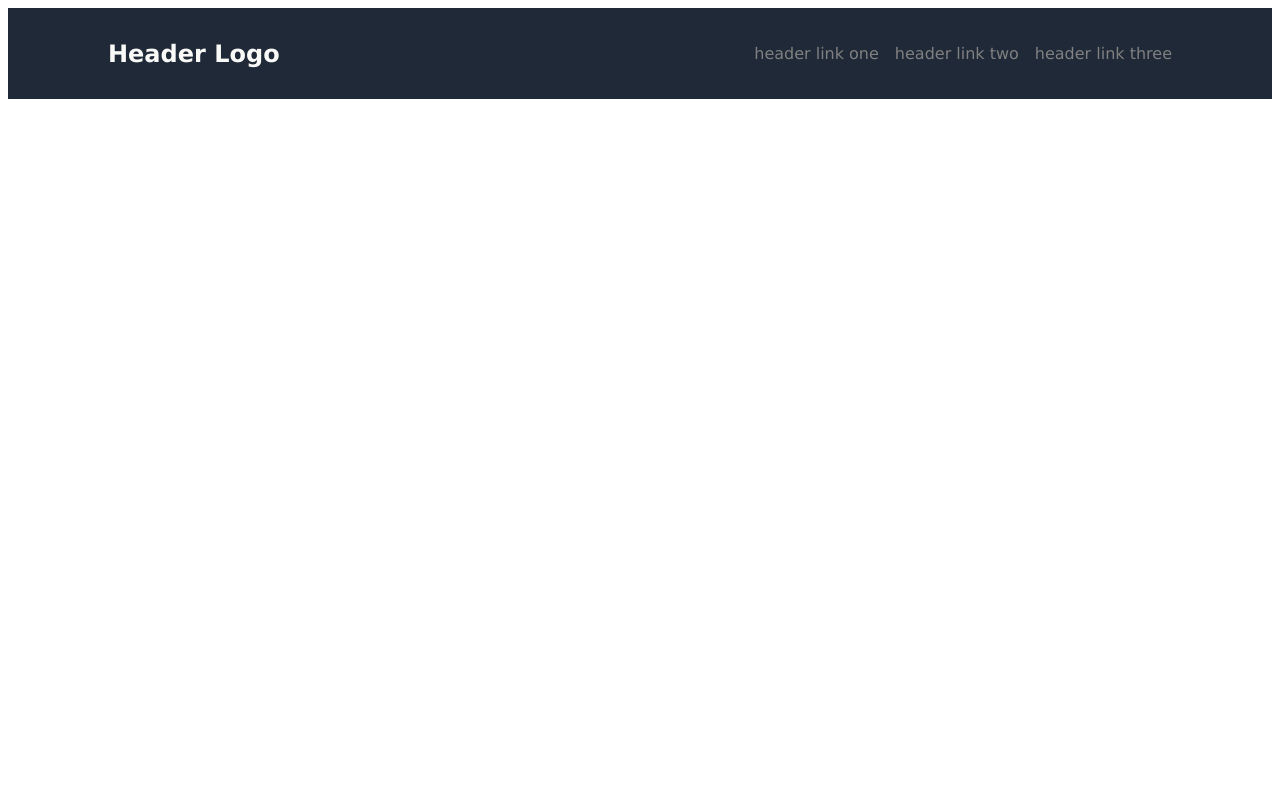
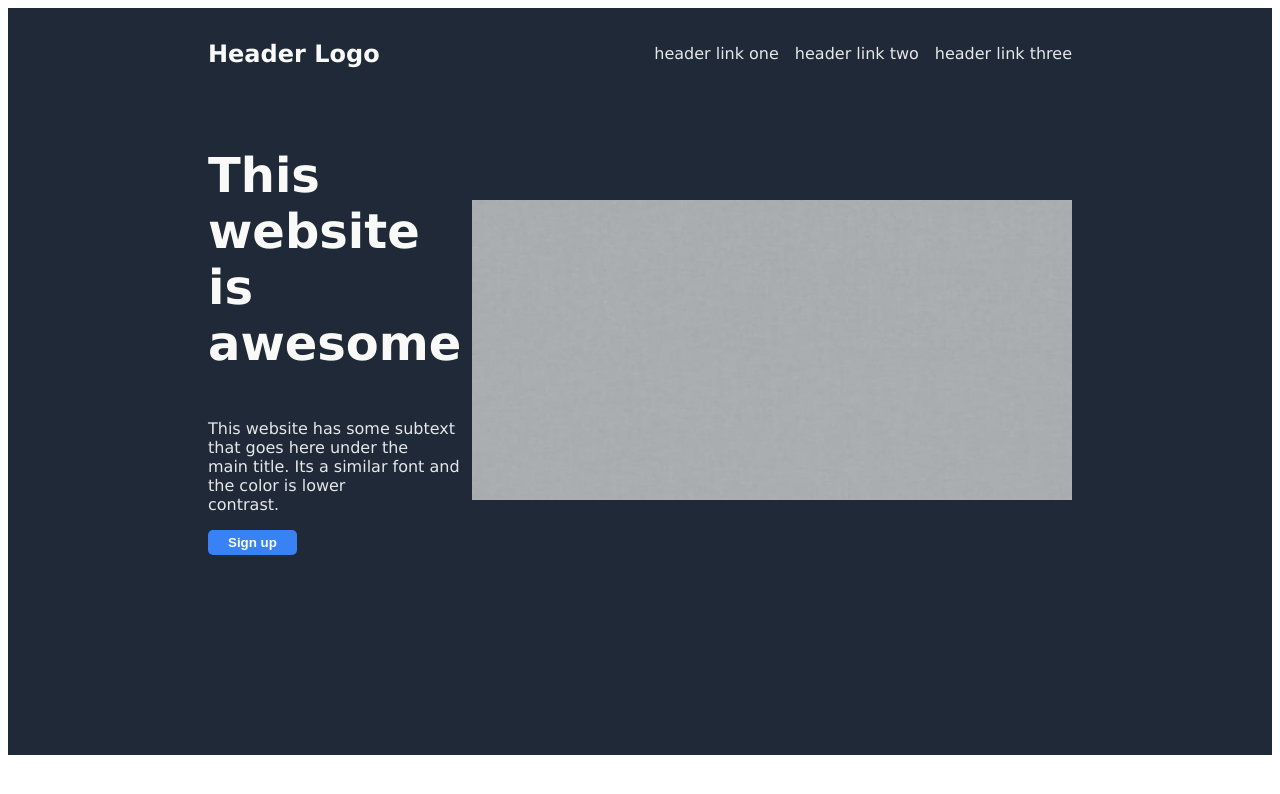
Before and after one commit to WelldiusPrimeX/Landing-Page, a plain HTML site: page index.html in a window 1280 px wide. Drawn offline with Linux system fonts and the light colour scheme.

Commit message:
finished Hero-Main section with awesome comment, submit button and picture added with flex display

```diff
--- a/index.html
+++ b/index.html
@@ -8,6 +8,7 @@
 </head>
 
 <body>
+    <div class="hero">
     <nav class="navbar">
          <div class="logo">Header Logo</div>
        <ul class="nav-links">
@@ -18,5 +19,12 @@
         </div>
        </ul>
     </nav>
+    <div class="Hero-Main">
+        <div> <p class="first">This website is<br> awesome</p>
+            <p class="second">This website has some subtext that goes here under the<br> main title. Its a similar font and the color is lower<br> contrast.</p>
+            <div class="third"><button class="fourth">Sign up</button></div></div>
+       <div class="fifth"><img src="./images/grey-image.jpg" height="300" width="600"></div>
+    </div>
+</div>
 </body>
 </html>
--- a/style.css
+++ b/style.css
@@ -1,16 +1,30 @@
 .navbar{
 background-color: #1f2937;
 font-family: Verdana, Geneva, Tahoma, sans-serif;
-color: grey;
+color: #e5e7eb;
 display: flex;
 justify-content: space-between;
 flex-direction: row;
 align-items: center;
 padding-top: 20px;
 padding-bottom: 20px;
-padding-left: 100px;
-padding-right: 100px;
+padding-left: 200px;
+padding-right: 200px;
 gap: 1em;
+}
+
+.hero{
+    background-color: #1f2937;
+    font-family: Verdana, Geneva, Tahoma, sans-serif;
+    padding-bottom: 200px;
+}
+
+.Hero-Main{
+    background-color: #1f2937;
+    display: flex;
+    flex-direction: row;
+    justify-content: space-between;
+    align-items: center;
 }
 
 li{
@@ -37,3 +51,37 @@ li{
     align-content: space-evenly;
     gap: 1em;
 }
+
+.first{
+    padding-left: 200px;
+    font-size: 48px;
+    font-weight: bolder;
+    color: #f9faf8;
+
+}
+
+.second{
+    color: #e5e7eb;
+    padding-left: 200px;
+}
+
+.third{
+    padding-left: 200px;
+}
+
+.fourth{
+    background-color: #3882F6;
+    color: #f9faf8;
+    border-style: none;
+    padding: 5px;
+    padding-left: 20px;
+    padding-right: 20px;
+    border-radius: 5px;
+    font-weight: bold;
+}
+
+.fifth{
+    padding-top: 100px;
+    padding-right: 200px;
+    padding-bottom: 50px;
+}
```
Also changed, not shown: images/grey-image.jpg (added).
